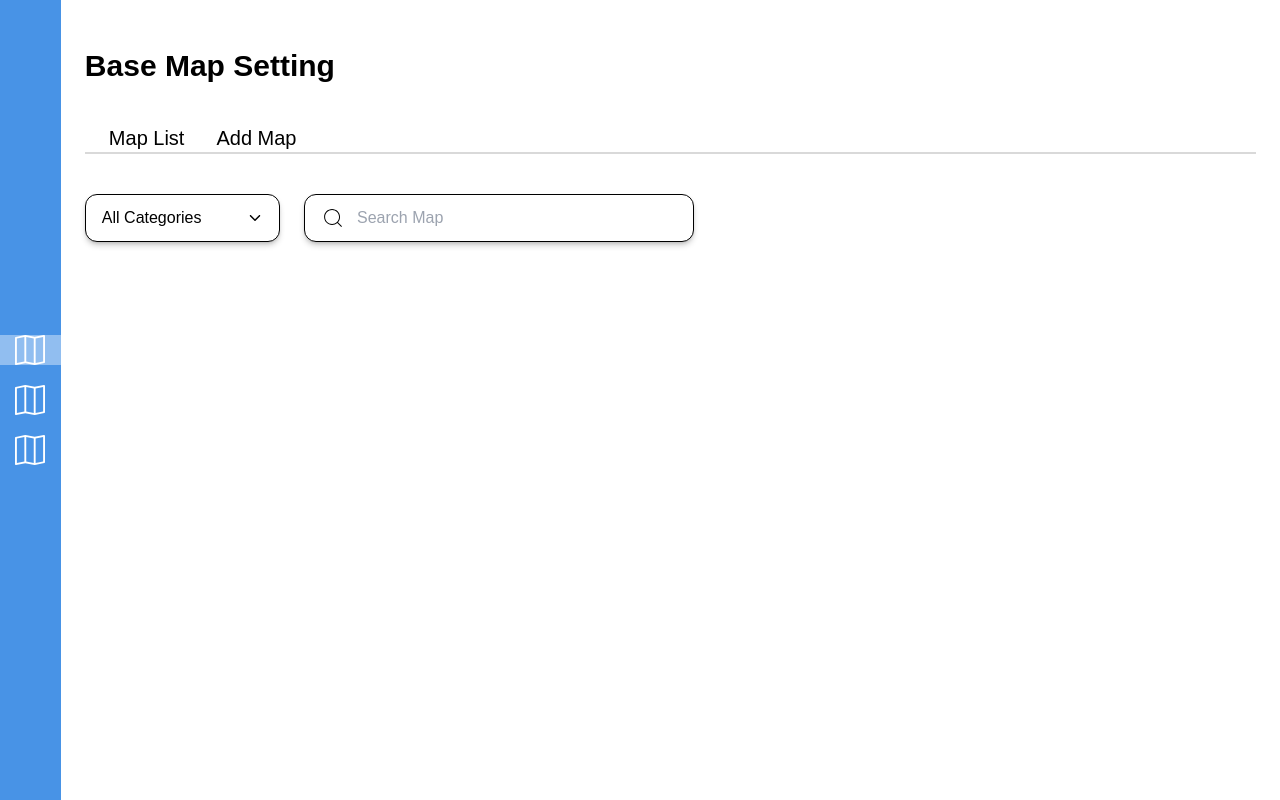
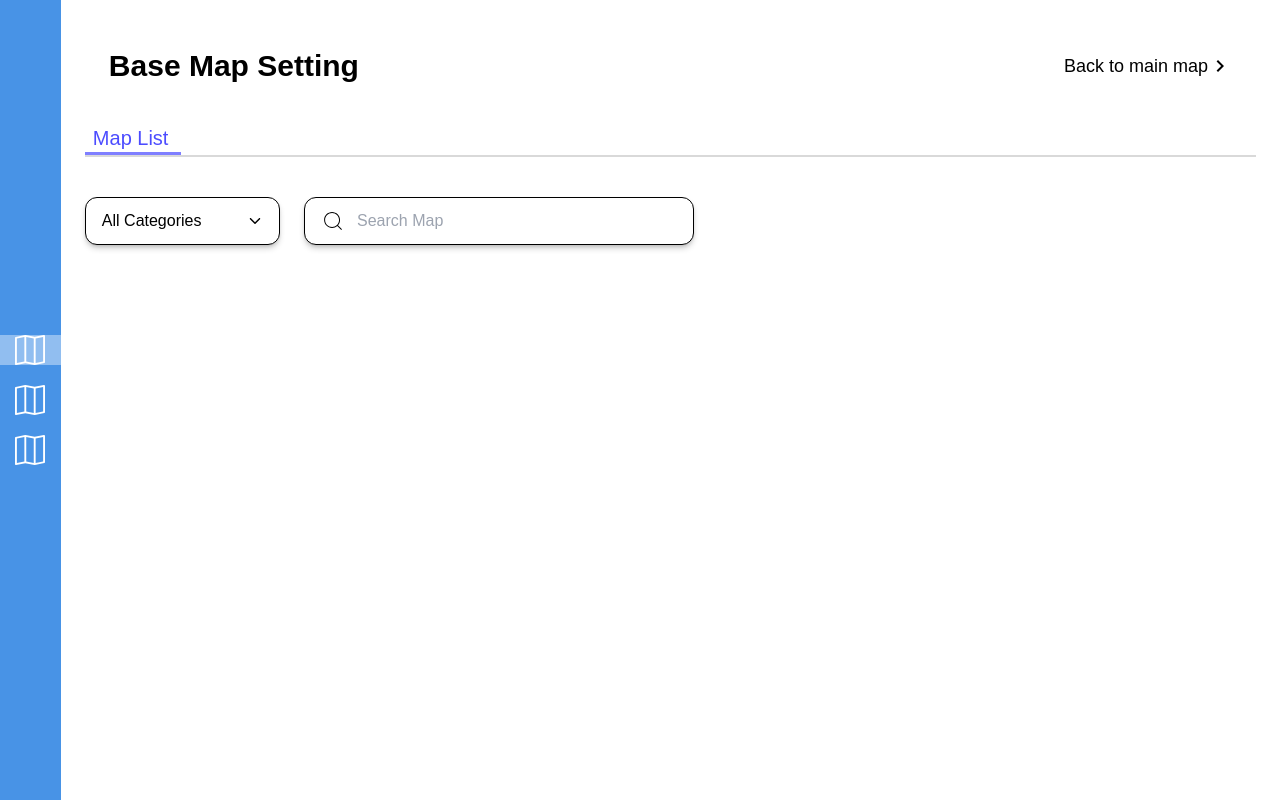
Before and after one commit to HafizhGhiyats29/LayerManagement, a React (Create React App) app: page /map-setting in a window 1280 px wide. Built offline with nearby package versions, Linux system fonts and the light colour scheme.

Commit message:
feat(sidebar navigation): make sidebar active link is work

```diff
--- a/src/components/BaseMapSetting/BaseMapContent.jsx
+++ b/src/components/BaseMapSetting/BaseMapContent.jsx
@@ -2,14 +2,22 @@ import React from 'react';
 import MapList from './MapList';
 import BaseMapCategories from './BaseMapCategories';
 import BaseMapSearch from './BaseMapSearch';
+import { Link } from 'react-router-dom';
+import { MdKeyboardArrowRight } from 'react-icons/md';
 
 function BaseMapContent () {
     return (
         <section className="py-12 px-6 w-full">
-            <h1 className="font-semibold text-3xl mb-10">Base Map Setting</h1>
+            <article className="flex items-center justify-between px-6">
+                <h1 className="font-semibold text-3xl">Base Map Setting</h1>
+                <Link to="/" className="flex items-center text-lg">
+                    <span>Back to main map</span>
+                    <span className="text-2xl"><MdKeyboardArrowRight /></span>
+                </Link>
+            </article>
             <article>
                 <section className="after:contents-[''] after:block after:w-full after:h-[2px] after:bg-gray mb-10">
-                    <MapList />
+                    <MapList isActive/>
                 </section>
                 <section className="flex gap-6">
                     <BaseMapCategories />
--- /dev/null
+++ b/src/components/BaseMapSetting/BaseMapTable.jsx
@@ -0,0 +1,17 @@
+import React from 'react';
+import { useTable } from 'react-table';
+
+function BaseMapTable () {
+    const {
+        prepareRow,
+        rows
+    } = useTable({
+        columns: [],
+        data: [],
+    })
+    return (
+        <table></table>
+    )
+}
+
+export default BaseMapTable;
--- a/src/components/BaseMapSetting/MapList.jsx
+++ b/src/components/BaseMapSetting/MapList.jsx
@@ -3,12 +3,9 @@ import { Link } from 'react-router-dom';
 
 function MapList ({isActive}) {
     return (
-        <section className={`${isActive && 'text-blue after:block  after:contents-[""] after:h-1 after:w-24 after:bg-blue '} flex px-4`}>
+        <section className={`${isActive && 'text-[rgba(0,0,255,.7)] after:block  after:contents-[""] after:h-[3px] after:w-24 after:bg-[rgba(0,0,255,.5)]'} mt-10`}>
             <Link to="/map-setting ">
                 <h1 className="text-xl ml-2">Map List</h1>
-            </Link>
-            <Link to="/map-setting/add-map">
-                <h1 className="text-xl ml-8">Add Map</h1>
             </Link>
         </section>
     )
--- a/src/components/BaseMapSetting/SidebarMapSetting.jsx
+++ b/src/components/BaseMapSetting/SidebarMapSetting.jsx
@@ -5,51 +5,52 @@ import { Link } from 'react-router-dom';
 function SideBarMapSetting () {
     const [isActive, setIsActive] = useState([
         {
-            name: 'first',
-            value: true
+            name: 'firstNavigation',
+            value: true,
+            href: '/map-setting'
         },
         {
-            name: 'second',
-            value: false
+            name: 'secondNavigation',
+            value: false,
+            // href: link ke layer management
         },
         {
-            name: 'third',
-            value: false
+            name: 'thirdNavigation',
+            value: false,
+            // href: link ke layer group
         }
     ]);
 
-    const onClickSidebarHandler = ({target}) => {
-        const nameValue = target.getAttribute('name');
-        setIsActive(prevState => (
-            prevState.map(el => {
-                if(nameValue === el.name) {
-                    console.log(nameValue === el.name);
-                    el.value = true
-                }
-                el.value = false;
-                return el;
-            })
-        ))
+    const onClickSidebarHandler = ({ target }) => {
+        let nameValue = target.getAttribute('name');
+
+        // get parrent element to make sure clicked element has name attribute
+        if(target.getAttribute('element') === 'icon'){
+            nameValue = target.parentElement.getAttribute('name');
+        }
+
+        // get index of clicked element
+        const index = isActive.findIndex(clickedElement => clickedElement.name === nameValue)
+        setIsActive(prevState => {
+        prevState.forEach((element, i) => {
+            i === index ? element.value = true : element.value = false
+        })
+        return [
+            ...prevState,
+        ]
+        })
+
     }
     return (
             <section
             className="w-[5%] bg-blue-thin text-white flex flex-col justify-center items-center h-screen gap-5" >
-                <div className={`${isActive[0].value && 'bg-white bg-opacity-40'} w-full flex justify-center items-center`} onClick={onClickSidebarHandler}>
-                    <Link to="/map-setting">
-                        <BsMap className="text-3xl" name="first"/>
-                    </Link>
-                </div>
-                <div className={`${isActive[1].value && 'bg-white bg-opacity-40'} w-full flex justify-center items-center`} onClick={onClickSidebarHandler}>
-                    <Link to="/map-setting">
-                        <BsMap className="text-3xl" name="second"/>
-                    </Link>
-                </div>
-                <div className={`${isActive[2].value && 'bg-white bg-opacity-40'} w-full flex justify-center items-center`} onClick={onClickSidebarHandler} >
-                    <Link to="/map-setting">
-                        <BsMap className="text-3xl" name="third"/>
-                    </Link>
-                </div>
-
+                {isActive.map((activeEl) => (
+                    <div className={`${activeEl.value && 'bg-white bg-opacity-40'} w-full flex justify-center items-center `} onClick={onClickSidebarHandler} key={activeEl.name}>
+                        <Link to={activeEl.href} className=" w-full flex justify-center items-center" name={activeEl.name}>
+                            <BsMap className="text-3xl " element="icon" />
+                        </Link>
+                    </div>
+                ))}
             </section>
     )
 }
```
